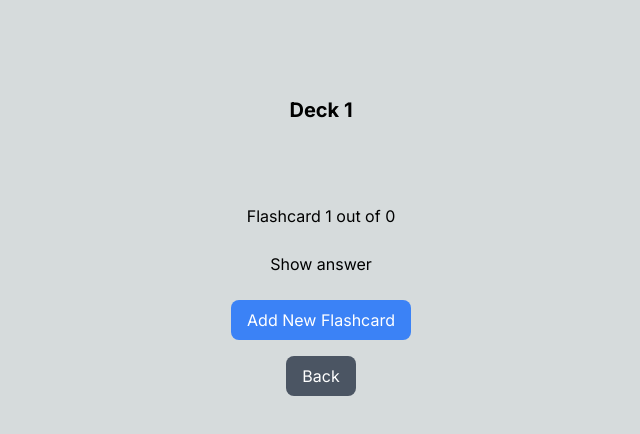
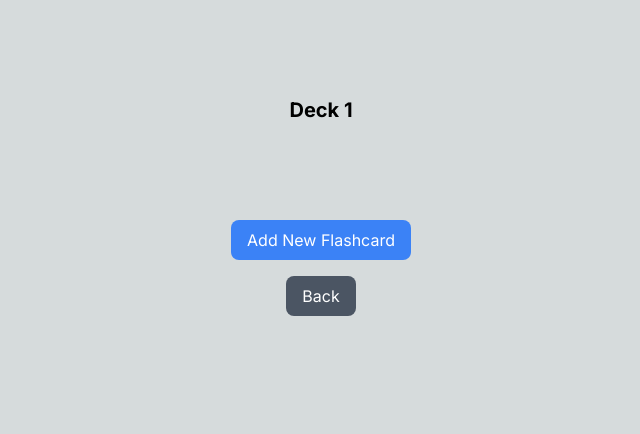
Before and after one commit to jsantos42/Flashcards, a Next.js app in the folder frontend/: page /decks/1 in a window 1280 px wide. Shown: the top 434 px of the page, without its empty margins (319-959 px from the left). Built offline with nearby package versions, Linux system fonts and the light colour scheme; no server answers.

Commit message:
fix(frontend): hide flashcard interaction if no available flashcards

```diff
--- a/frontend/src/app/decks/[deckId]/page.tsx
+++ b/frontend/src/app/decks/[deckId]/page.tsx
@@ -1,8 +1,8 @@
 "use client"
 import {Flashcard} from "@/types";
 import React, {useEffect, useRef, useState} from "react";
+import {useRouter} from "next/navigation";
 import {AddingForm} from "@/app/components/AddingForm";
-import {useRouter} from "next/navigation";
 
 export default function SingleDeck({
    params: {deckId}
@@ -100,6 +100,8 @@ export default function SingleDeck({
 			<h1 className="mb-20 text-xl text-center font-bold">
 				Deck {deckId}
 			</h1>
+			{flashcards.length > 0 && (
+				<>
 					<h2>Flashcard {currentFlashcardIndex + 1} out of {flashcards.length}</h2>
 					<div className='w-full grid grid-cols-desktop gap-4 justify-items-center'>
 						{flashcards[currentFlashcardIndex] && (
@@ -143,6 +145,8 @@ export default function SingleDeck({
 							</button>
 						)}
 					</div>
+				</>
+			)}
 			{isAddingFlashcard &&
 				<AddingForm ref={addFlashcardForm} onSubmit={addFlashcard} elementType="Flashcard"/>
 			}
@@ -159,5 +163,6 @@ export default function SingleDeck({
 				Back
 			</button>
 		</div>
-	);
+	)
+		;
 }
```
Lines whose indentation alone changed are shown as unchanged.
